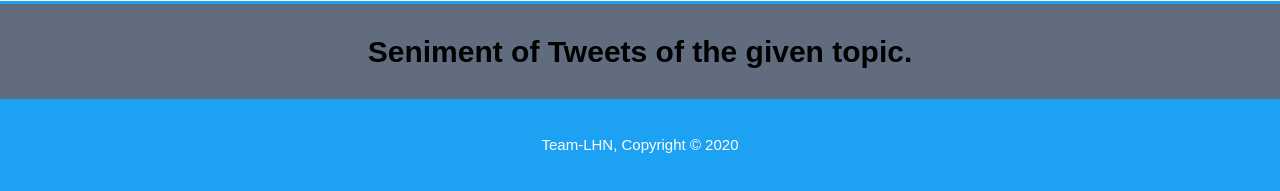
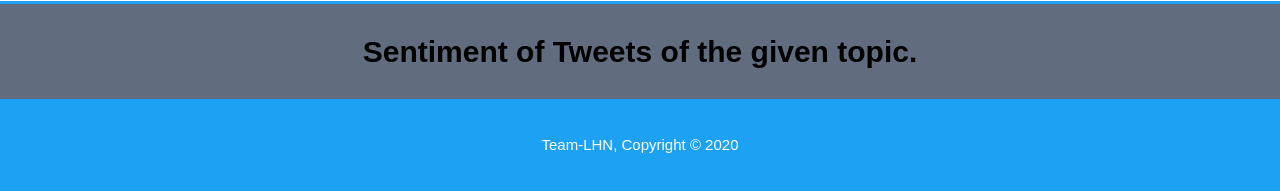
Before and after one commit to prann-gowda/webapp, a Flask app: template templates/result.html in a window 1280 px wide. Shown: the part 1505-1696 px from the top of the page. Run offline with Flask 2, Linux system fonts and the light colour scheme; the template is opened without the code that fills it, so the values that code supplies are empty; some libraries are stand-ins or nearby versions.

Commit message:
sentiment

```diff
--- a/templates/result.html
+++ b/templates/result.html
@@ -94,7 +94,7 @@
       </section>
       <section id ="bor">
         <div class="container">
-          <h1 id="hea">Seniment of Tweets of the given topic.</h1>
+          <h1 id="hea">Sentiment of Tweets of the given topic.</h1>
           <div>
           {% for key,value in outputs.items() %}
             <p><span class="tweet1">{{ key }}</span> = <span class="tweet2">{{value}}</span></p>
```
